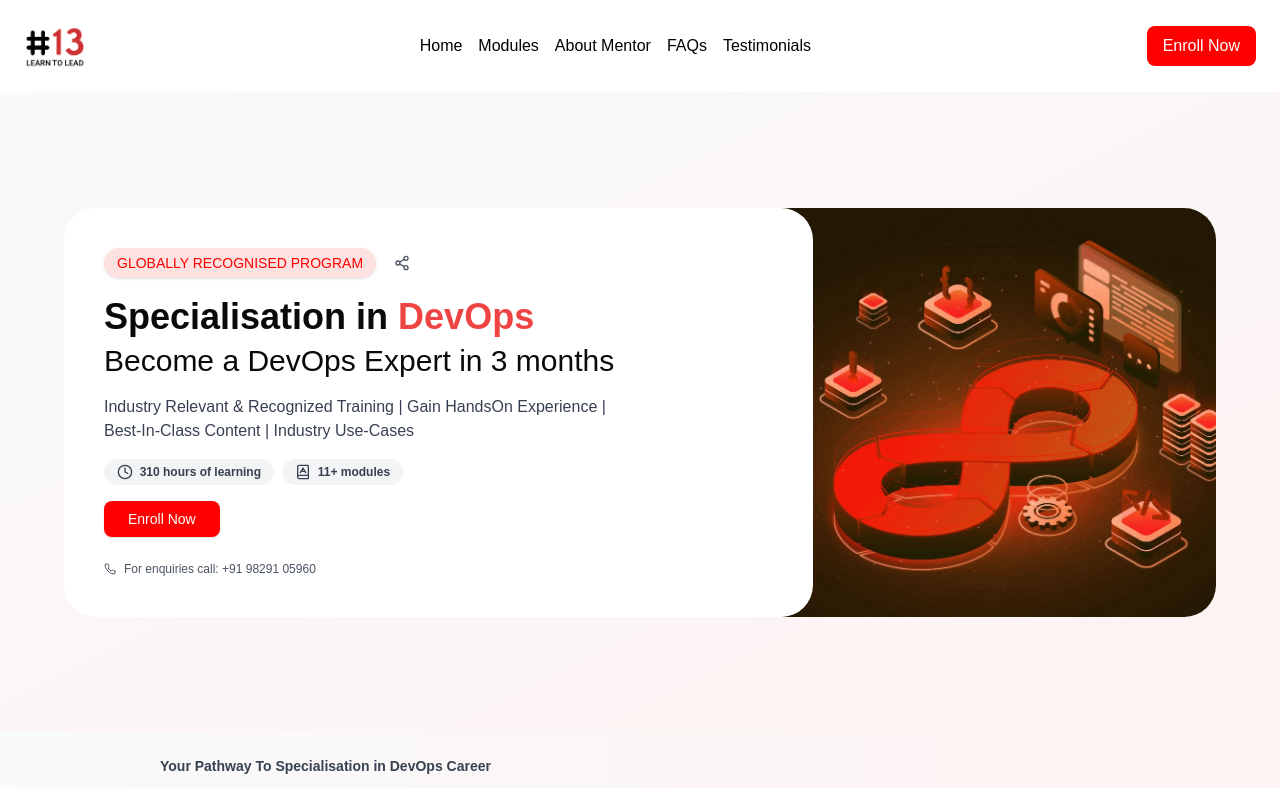
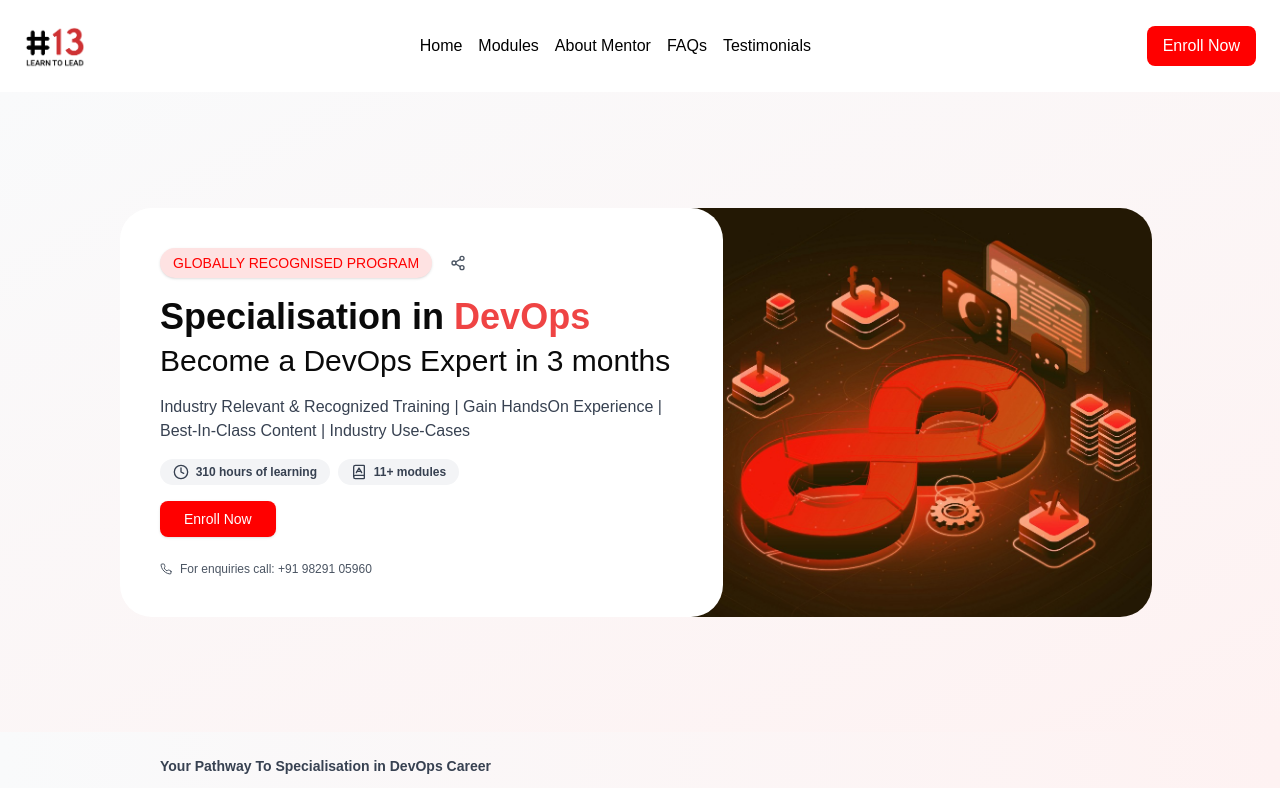
Before and after one commit to bhupeshchoudhary/hash13FrontEnd, a Next.js app: page /courses/specialisation-in-devops in a window 1280 px wide. Shown: the top 788 px of the page. Built offline with nearby package versions, Linux system fonts and the light colour scheme.

Commit message:
refactor:[image and content width updated and aligned]

```diff
--- a/src/components/customComponents/coursesComponents/courseDetails/CourseDetailsHero.tsx
+++ b/src/components/customComponents/coursesComponents/courseDetails/CourseDetailsHero.tsx
@@ -296,14 +296,14 @@ const CourseHero = () => {
   return (
     <div className="bg-gradient-to-br from-gray-50 via-black-50 to-red-50" id="hero">
       <div className="min-h-[80vh] w-full p-4 sm:p-6 md:p-8 flex items-center justify-center">
-        <div className="max-w-6xl w-full overflow-hidden relative flex flex-col lg:block">
+        <div className="max-w-6xl w-full overflow-hidden relative flex flex-col lg:block lg:pl-14">
           {/* Right Image Section */}
-          <div className="relative lg:absolute lg:right-0 lg:top-0 h-[300px] lg:h-full w-full lg:w-[40%] order-1">
+          <div className="relative lg:absolute lg:right-16 lg:top-0 h-[300px] lg:h-full w-full lg:w-[45%] order-1">
             <Image
               src={CourseHeroImage}
               alt="DevOps Training"
               fill
-              className="object-cover rounded-[2rem]"
+              className="object-cover rounded-[2rem] "
               sizes="(max-width: 768px) 100vw, 45vw"
               priority
               quality={100}
@@ -311,7 +311,7 @@ const CourseHero = () => {
           </div>
 
           {/* Left Content Section */}
-          <div className="relative lg:w-[65%] p-6 sm:p-8 lg:p-10 bg-white rounded-[2rem] z-10 order-2 mt-4 lg:mt-0">
+          <div className="relative lg:w-[55%] p-6 sm:p-8 lg:p-10 bg-white rounded-[2rem] z-10 order-2 mt-4 lg:mt-0">
             <div className="space-y-4 relative">
               {/* Badge and Share Button */}
               <div className="flex items-center gap-3">
```
